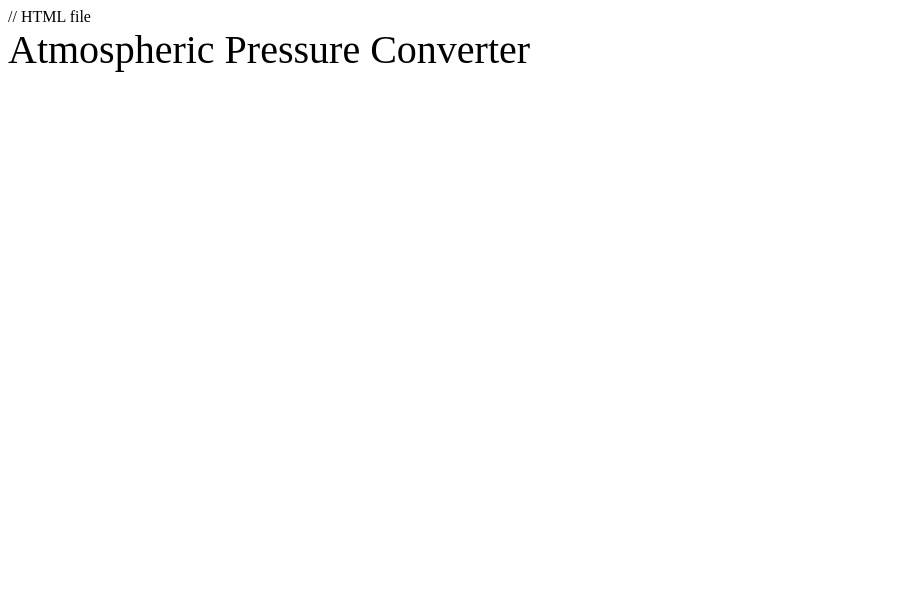
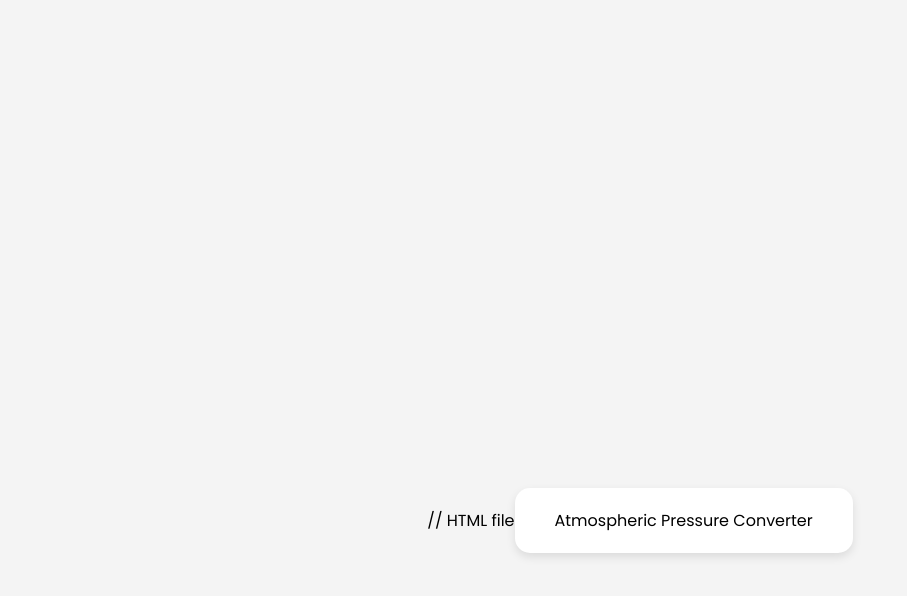
Before and after one commit to jackbash1/METAR-PressureConverter, a plain HTML site: page index.html in a window 1280 px wide. Shown: the whole page, without its empty margins (0-907 px from the left). Drawn offline with Linux system fonts and the light colour scheme.

Commit message:
adding the container to the body

```diff
--- a/index.html
+++ b/index.html
@@ -9,6 +9,8 @@
     <link rel="stylesheet" href="styles.css">
 </head>
 <body>
-    <div class="title">Atmospheric Pressure Converter</div>
+    <div class="container"?
+        <div class="title">Atmospheric Pressure Converter</div>
+    </div>
 </body>
 </html>
--- a/styles.css
+++ b/styles.css
@@ -1,5 +1,3 @@
-// CSS File for Styling
-
 @import url('https://fonts.googleapis.com/css2?family=Poppins:wght@400;700&display=swap');
 
 body {
```
